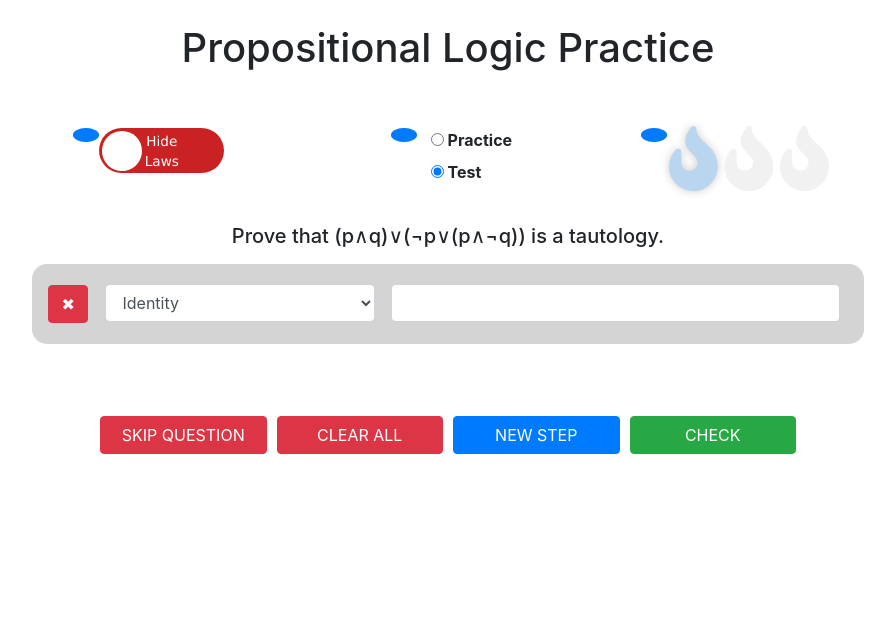
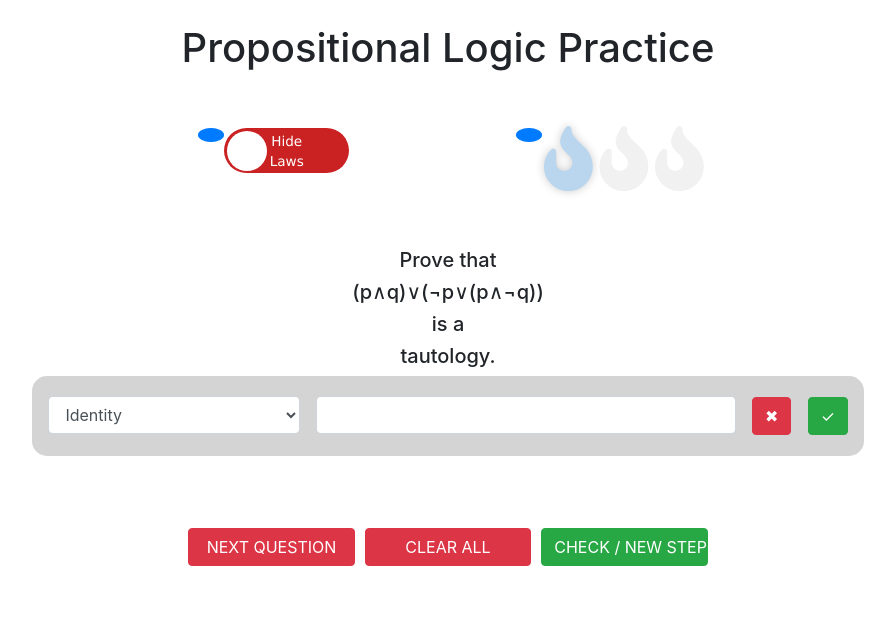
Before and after one commit to nakverma/proof-embeddings, a Flask app: a page that uses logic-questioner/templates/form.html in a window 1280 px wide. Shown: the top 637 px of the page, without its empty margins (192-1087 px from the left). Run offline with Flask 2, Linux system fonts and the light colour scheme; parts of the project's set-up code (start-up, migrations or seed data) failed here and were passed over; some libraries are stand-ins or nearby versions.

Commit message:
Latest frontend.

```diff
--- a/logic-questioner/deterministic.py
+++ b/logic-questioner/deterministic.py
@@ -18,6 +18,7 @@ def check_correct_operation(e1, e2, ops, num_ops=1):
         new_expr = new_expr.replace('<->', '↔')
         new_expr = new_expr.replace('->', '→')
         new_expr = new_expr.replace('x', 'p')
+        new_expr = new_expr.replace('¬', '~')
         return new_expr
 
     # Remove all spaces in expressions
--- a/logic-questioner/main.py
+++ b/logic-questioner/main.py
@@ -4,20 +4,29 @@ from wtforms.validators import DataRequired
 from flask_wtf import FlaskForm
 import random
 
-from check_syntax import checkSyntax
+from check_syntax import checkSyntax, raw2latex, latex2raw
 from deterministic import check_correct_operation
 from create_expressions_mistakes import LogicTree
 
+import boto3
+import botocore
+from botocore.exceptions import ClientError
+
 app = Flask(__name__)
 app.secret_key = "secret"
+
+BUCKET_NAME = 'response-data' # replace with your bucket name
+ANSWER_KEY = 'answer_data.csv' # replace with your object key
+STEP_KEY = 'step_data.csv'
+
+s3 = boto3.resource('s3')
 
 # TODO: Slider hardcoded change that!
 steps_init = [{"label": "Step 1"}, {"label": "Step 2"}, {"label": "Step 3"}][0:1]
 completed_question = False
 
-# TODO: Make sure the symbols above are correct e.g. ¬ instead of ~
 questions = [
-    {'question': "Prove that (pvq)v(pv~q) is a tautology.",
+    {'question': "Prove that %s is a tautology.",
      'answer': 'T',
      'difficulty': 'mild'},
     {'question': "Prove that ((p->r)^(q->r)^(pvq))->r is a tautology.",
@@ -68,7 +77,7 @@ questions = [
     {'question': "Prove that qv(p^~q) is logically equivalent to ~p->q.",
      'answer': '~p->q',
      'difficulty': 'spicy'},
-    {'question': "Prove that ~(~(((~p^s)∨((~p^T)^~s))^p)^~p) is logically equivalent to p.",
+    {'question': "Prove that ~(~(((~p^s)v((~p^T)^~s))^p)^~p) is logically equivalent to p.",
      'answer': 'p',
      'difficulty': 'spicy'},
     {'question': "Prove that ~(q^~p)^(qv~p) is logically equivalent to p<->q.",
@@ -89,10 +98,29 @@ questions = [
     {'question': "Prove that ~(p^q)^(pv~q) is logically equivalent to ~q.",
      'answer': '~q',
      'difficulty': 'spicy'},
-    {'question': "Prove that (pvq)^(~p->~q)  is logically equivalent to p.",
+    {'question': "Prove that (pvq)^(~p->~q) is logically equivalent to p.",
      'answer': 'p',
      'difficulty': 'spicy'}
 ]
+
+questions_ = []
+for question in questions:
+    question['answer'] = raw2latex(question['answer'])
+    q = "Prove that "
+    q += raw2latex(question['question'].split('Prove that ')[-1].split(' is')[0])
+    q += " is "
+    q += " ".join(question['question'].split('Prove that ')[-1].split(' is')[-1].split()[:-1])
+    q += " "
+    last = question['question'].split('Prove that ')[-1].split(' is')[-1].split()[-1]
+    if last != 'fallacy' and last != 'tautology':
+        q += raw2latex(last)
+    else:
+        q += last
+    question['question'] = q
+    questions_.append(question)
+questions = questions_
+
+print("QUESTIONS: ", questions)
 
 laws = list(LogicTree().op_optns_diict.keys())
 laws.remove('ALL')
@@ -112,7 +140,7 @@ def step_law_check(step):
 
 
 def step_syntax_check(step):
-    if not checkSyntax(step.data['step']):
+    if not checkSyntax(latex2raw(step.data['step'])):
         return False
     return True
 
@@ -138,8 +166,8 @@ class WireForm(Form):
     mode = RadioField('choice',
                       validators=[DataRequired('Please select assessment mode!')],
                       choices=[('practice', 'Practice'), ('test', 'Test')],
-                      default='test')
-    # NOTE: Default mode is made "test" and the radio button option is removed visually
+                      default='practice')
+    # NOTE: Default mode is made "practice" and the radio button option is removed visually
     #       (i.e. from HTML). This was suggested by Prof. Ansaf.
     difficulty = 'mild'
     showlaws = 0
@@ -199,17 +227,41 @@ def solve():
     form.showlaws = request.args['showlaws']
     has_error = False
 
-
     # TODO: Implement question difficulty and show/hide laws persistently!
     # TODO: There are some problems with the clear and delete button in terms of the visual
     #       persistent changes, investigate these!
 
     if request.method == 'POST':
-        if "skip" in request.form:
+        for i in range(len(form.steps)):
+            if 'delete_%d' % (i + 1) in request.form:
+                previous_data = form.data
+                del previous_data['steps'][i]
+                if len(form.steps) == 1:
+                    previous_data['steps'].append({"step": "", "csrf_token": ""})
+                form.__init__(data=previous_data)
+                form.showlaws = request.form['showlaws']
+                return render_template("form.html", form=form)
+
+        if "skip" in request.form or ("clear" not in request.form and "next" not in request.form and "end" not in request.form):
             if not completed_question:
-                ans_data_csv = open('answer_data.csv', 'a')
-                ans_data_csv.write(form.question.text+",0,"+str(len(form.steps)-1)+"\n")
+                try:
+                    s3.Bucket(BUCKET_NAME).download_file(ANSWER_KEY, 'local_answer_data.csv')
+                except botocore.exceptions.ClientError as e:
+                    if e.response['Error']['Code'] == "404":
+                        print("The object does not exist.")
+                    else:
+                        raise
+
+                ans_data_csv = open('local_answer_data.csv', 'a')
+                ans_data_csv.write(form.question.text + ",0," + str(len(form.steps) - 1) + "\n")
                 ans_data_csv.close()
+
+                s3_client = boto3.client('s3')
+                try:
+                    response = s3_client.upload_file('local_answer_data.csv', BUCKET_NAME, ANSWER_KEY)
+                except ClientError as e:
+                    print(e)
+
             completed_question = False
 
             question_text, question_answer = select_a_question(request.form['difficulty'], current_question_text=request.args['question_text'])
@@ -225,16 +277,8 @@ def solve():
             previous_data = form.data
             previous_data['steps'] = [{"step": "", "csrf_token": ""}]
             form.__init__(data=previous_data)
+            form.showlaws = request.form['showlaws']
             return render_template("form.html", form=form)
-
-        for i in range(len(form.steps)):
-            if 'delete_%d' % (i+1) in request.form:
-                previous_data = form.data
-                del previous_data['steps'][i]
-                if len(form.steps) == 1:
-                    previous_data['steps'].append({"step": "", "csrf_token": ""})
-                form.__init__(data=previous_data)
-                return render_template("form.html", form=form)
 
         step_data = None
         # (question, step#, law, correct/incorrect)
@@ -269,13 +313,15 @@ def solve():
 
         if has_error:
             pass
+        # elif "next" in request.form:
+            # previous_data = form.data
+            # previous_data['steps'].append({"step": "", "csrf_token": ""})
+            # form.__init__(data=previous_data)
+        # elif "end" in request.form:
         elif "next" in request.form:
             previous_data = form.data
-            previous_data['steps'].append({"step": "", "csrf_token": ""})
             form.__init__(data=previous_data)
-        elif "end" in request.form:
-            previous_data = form.data
-            form.__init__(data=previous_data)
+            form.showlaws = request.form['showlaws']
 
             if form.data['mode'] == 'test':
                 has_error = False
@@ -308,15 +354,33 @@ def solve():
                         if form.data['mode'] == 'test' and i == len(form.steps)-1: # this is the most recent step
                             step_data = (form.question.text, i, step.data['law'], 1)
 
+            if not has_error and form.data['steps'][-1]['step'].strip() == request.args['question_answer']:
+                form.output = 'CORRECT! Press "Next Question" to move on to the next question!'
+                completed_question = True
 
+                try:
+                    s3.Bucket(BUCKET_NAME).download_file(ANSWER_KEY, 'local_answer_data.csv')
+                except botocore.exceptions.ClientError as e:
+                    if e.response['Error']['Code'] == "404":
+                        print("The object does not exist.")
+                    else:
+                        raise
 
-            if not has_error and form.data['steps'][-1]['step'].strip() == request.args['question_answer']:
-                form.output = 'CORRECT! Press "Skip Question" to move on to the next question!'
-                completed_question = True
-                ans_data_csv = open('answer_data.csv', 'a')
+                ans_data_csv = open('local_answer_data.csv', 'a')
+                ans_data_csv.write(form.question.text + ",1," + str(len(form.steps) - 1) + "\n")
+                ans_data_csv.close()
 
-                ans_data_csv.write(form.question.text+",1,"+str(len(form.steps)-1)+"\n")
-                ans_data_csv.close()
+                s3_client = boto3.client('s3')
+                try:
+                    response = s3_client.upload_file('local_answer_data.csv', BUCKET_NAME, ANSWER_KEY)
+                except ClientError as e:
+                    print(e)
+
+            elif not has_error:
+                previous_data = form.data
+                previous_data['steps'].append({"step": "", "csrf_token": ""})
+                form.__init__(data=previous_data)
+                form.showlaws = request.form['showlaws']
 
         if step_data:
             step_commad = ""
@@ -324,10 +388,23 @@ def solve():
                 step_commad += str(entry) + ","
             step_commad += "\n"
 
-            step_data_csv = open('step_data.csv', 'a') #'a' option creates the file if not present, appends if present
+            try:
+                s3.Bucket(BUCKET_NAME).download_file(STEP_KEY, 'local_step_data.csv')
+            except botocore.exceptions.ClientError as e:
+                if e.response['Error']['Code'] == "404":
+                    print("The object does not exist.")
+                else:
+                    raise
+
+            step_data_csv = open('local_step_data.csv','a')  # 'a' option creates the file if not present, appends if present
             step_data_csv.write(step_commad)
             step_data_csv.close()
 
+            s3_client = boto3.client('s3')
+            try:
+                response = s3_client.upload_file('local_step_data.csv', BUCKET_NAME, STEP_KEY)
+            except ClientError as e:
+                print(e)
 
     return render_template("form.html", form=form)
 
--- a/logic-questioner/templates/form.html
+++ b/logic-questioner/templates/form.html
@@ -13,7 +13,7 @@
     <div style="width: 100%; margin: 0 auto;">
 
         <p class="btn btn-primary" data-toggle="tooltip" title="Toggle this button to show the law table for assistance during your practice."
-           style="float:left; border-radius: 100%; font-size: 0.5%; margin-left: 5%;">
+           style="float:left; border-radius: 100%; font-size: 0.5%; margin-left: 20%;">
             <i class="fa fa-info"></i>
         </p>
         <label class="switch" style="width: 15%; float: left; margin-right: 10%;">
@@ -24,7 +24,7 @@
             </div>
         </label>
 
-
+        <!--
         <div style="width:20%; float: left; margin-left: 10%;">
             <p class="btn btn-primary" data-toggle="tooltip" title="Toggle between 'Practice' mode for checks on every new step and 'Test' mode for a final check when the 'Check' button is pressed."
                style="float: left; border-radius: 100%; font-size: 0.5%;">
@@ -32,32 +32,35 @@
             </p>
             {{ render_field(form.mode, class="radio") }}
         </div>
+        -->
 
         <div style="width: 20%; margin-left: 10%; float: left;">
-            <p class="btn btn-primary" data-toggle="tooltip" title="Choose the difficulty of the questions. Left-most is the mildest, and right-most is the most spicy!"
+            <p class="btn btn-primary" data-toggle="tooltip" title='Choose the difficulty of the questions using "Next Question" button. Left-most is the mildest, and right-most is the most spicy!'
                style="float:left; border-radius: 100%; font-size: 0.5%;">
                 <i class="fa fa-info"></i>
             </p>
-            <div class="input-range" style="width: 100%; margin-left: 65%;">
+            <div class="input-range" style="width: 100%; margin-left: 65%; pointer-events:none;">
                 <div id="labels-list" class="labels" data-value=""></div>
             </div>
         </div>
+
     </div>
 
     <br />
     <br />
     <br />
     <br />
+    <br />
 
-    <h5 style="text-align: center;">{{ form.question }}</h5>
+    <h5 style="text-align: center;">{{ ' '.join(form.question.text.split()[:2]) }}</h5>
+    <h5 style="text-align: center;">{{ form.question.text.split()[2] }}</h5>
+    <h5 style="text-align: center;">{{ ' '.join(form.question.text.split()[3:-1]) }}</h5>
+    <h5 style="text-align: center;">{{ form.question.text.split()[-1] }}</h5>
     {% for string_field in form.steps %}
         {{ string_field.hidden_tag() }}
         {# Flask-WTF needs `hidden_tag()` so CSRF works for each form #}
 
         <div style="width:100%; padding-left:2%; height:80px; border-radius: 15px; background: #D4D4D4; display: flex; align-items: center;">
-            <div style="width:5%; margin-right: 2%; float: left;">
-                <button type="submit" class="btn btn-danger" name="delete_{{ loop.index|string }}" value="&#x2716;">&#x2716;</button>
-            </div>
             <div style="width:33%; margin-right:2%; float: left; padding-top:1%">
                 {{ render_field(string_field.law, class="form-control") }}
             </div>
@@ -68,6 +71,12 @@
                     {{ render_field(string_field.step, class="form-control", autocomplete="off") }}
                 {% endif %}
             </div>
+            <div style="width:5%; margin-left: 2%; float: left;">
+                <button type="submit" class="btn btn-danger" name="delete_{{ loop.index|string }}" value="&#x2716;">&#x2716;</button>
+            </div>
+            <div style="width:5%; margin-left: 2%; margin-right: 2%; float: left;">
+                <button type="submit" class="btn btn-success" name="next" value="&#x2713;">&#x2713;</button>
+            </div>
         </div>
         <br/>
 
@@ -77,17 +86,17 @@
     <output style="width: 100%; color: #008000; margin: 0 auto; display: flex; justify-content: center;">{{ form.output }}</output>
     <br/>
     <div style="width: 100%; margin: 0 auto; display: flex; justify-content: center;">
-        <button type="submit" class="btn btn-danger" name="skip" value="SKIP" style="width: 20%;">SKIP QUESTION</button>
+        <button onclick="openForm()" type="button" class="btn btn-danger" name="skip" value="SKIP" style="width: 20%;">NEXT QUESTION</button>
         <span style="width: 10px"></span>
         <button type="submit" class="btn btn-danger" name="clear" value="CLEAR" style="width: 20%;">CLEAR ALL</button>
         <span style="width: 10px"></span>
-        <button type="submit" class="btn btn-primary" name="next" value="NEXT" style="width: 20%;">NEW STEP</button>
-        <span style="width: 10px"></span>
-        <button type="submit" class="btn btn-success" name="end" value="END" style="width: 20%;">CHECK</button>
+        <button type="submit" class="btn btn-success" name="next" value="NEXT" style="width: 20%;">CHECK / NEW STEP</button>
+        <!-- <span style="width: 10px"></span> -->
+        <!-- <button type="submit" class="btn btn-success" name="end" value="END" style="width: 20%;">CHECK</button> -->
     </div>
 
     <input style="display: none;" type="text" id="difficulty" name="difficulty" value={{ form.difficulty }} />
-    <input style="display: none;" type="text" id="showlaws" name="showlaws" value={{ form.showlaws}} />
+    <input style="display: none;" type="text" id="showlaws" name="showlaws" value={{ form.showlaws }} />
 
     <br />
     <br />
@@ -97,7 +106,27 @@
 
 </form>
 
+<div id="myForm" class="form-popup" style="background-color: lightgray; width: 30%; height: 27.5%; position: absolute; top: 20%; left: 35%; border-radius: 25px; border: 2px solid black;">
+    <br />
+    <p style="text-align: center">Choose the difficulty level for the next question!</p>
+    <div class="input-range" style="width: 40%; margin-left: 50%; margin-top: 15%; ">
+        <div id="labels-list" class="labels" data-value=""></div>
+    </div>
+    <button type="button" class="btn btn-danger" style="margin: 0 auto; display: block; " onclick="closeForm()">CLOSE</button>
+</div>
 <script type="text/javascript">
+    function openForm() {
+        document.getElementById("form").style.opacity = 0.25;
+        document.getElementById("form").style.pointerEvents = "none";
+        document.getElementById("myForm").style.display = "block";
+    }
+
+    function closeForm() {
+        document.getElementById("form").style.opacity = 1.0;
+        document.getElementById("form").style.pointerEvents = "auto";
+        document.getElementById("myForm").style.display = "none";
+    }
+
     $(function () {
         $('[data-toggle="tooltip"]').tooltip()
     })
@@ -123,7 +152,6 @@
     }
 
     // Init the number of item with the initial value settings
-
     for (i = 0; i < max; i++) {
         var picto = "<i class='fas "+ icon +"'></i>";
         $(".labels").append(picto);
@@ -132,7 +160,6 @@
     updateValue(target, initvalue);
 
     // Update the slider on click
-
     $('.fas').on( "click", function(){
         var index = $(this).index() + 1;
 
@@ -146,6 +173,8 @@
 
         $( "#range-slider" ).slider( "value", index );
         updateValue(target, index);
+
+        document.getElementById("form").submit();
     });
 
 
@@ -165,10 +194,18 @@
 <script>
     function autocomplete(inp, arr) {
         /* Two arguments, i) the text field element and ii) array of autocompleted values: */
-
         var currentFocus;
         /* Execute a function when someone writes in the text field: */
         inp.addEventListener("input", function (e) {
+            /* LaTeXify things! */
+            var str = this.value;
+            var ret = str.replace("v", "∨");
+            ret = ret.replace("^", "∧");
+            ret = ret.replace("<->", "↔");
+            ret = ret.replace("->", "→");
+            ret = ret.replace("~", "¬");
+            this.value = ret;
+
             var a, b, i, val = this.value;
             /*close any already open lists of autocompleted values*/
             closeAllLists();
@@ -179,7 +216,7 @@
 
             arr = [];
             var first_type_tokens = ["p", "q", "r", "T", "F"];
-            var second_type_tokens = ["v", "^", "->", "<->"];
+            var second_type_tokens = ["∨", "∧", "→", "↔"];
             var last_token = this.value.substr(this.value.length - 1);
             if (first_type_tokens.includes(last_token)) {
                 for (i = 0; i < second_type_tokens.length; i++) {
@@ -191,7 +228,7 @@
                     arr.push(this.value + first_type_tokens[i]);
                 }
                 arr.push(this.value + "(");
-                arr.push(this.value + "~")
+                arr.push(this.value + "¬")
             } else if (last_token == "(") {
                 for (i = 0; i < first_type_tokens.length; i++) {
                     arr.push(this.value + first_type_tokens[i]);
--- a/logic-questioner/templates/layout.html
+++ b/logic-questioner/templates/layout.html
@@ -251,6 +251,11 @@
       text-shadow: 0 0 10px rgba(0, 0, 0, 0.2);
     }
 
+    /* The popup form - hidden by default */
+    .form-popup {
+        display: none
+    }
+
 </style>
 
 <body>
```
Also changed, not shown: logic-questioner/check_syntax.py (+18 -0 lines), logic-questioner/requirements.txt (+1 -0 lines).
